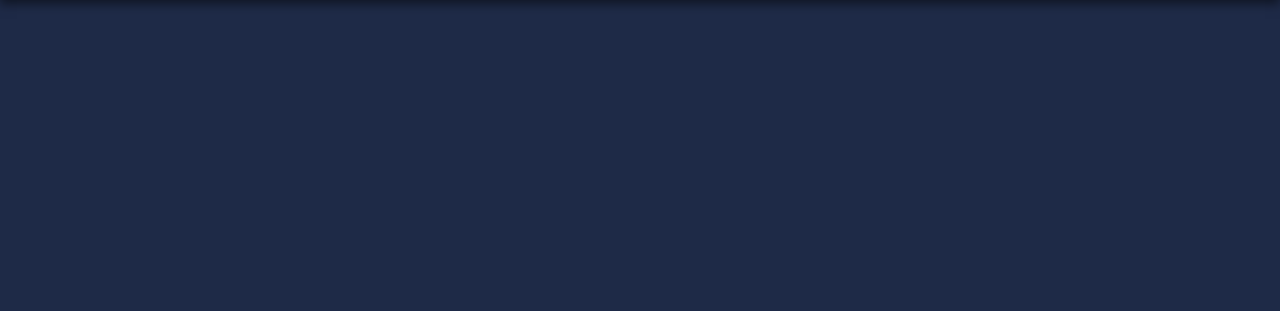
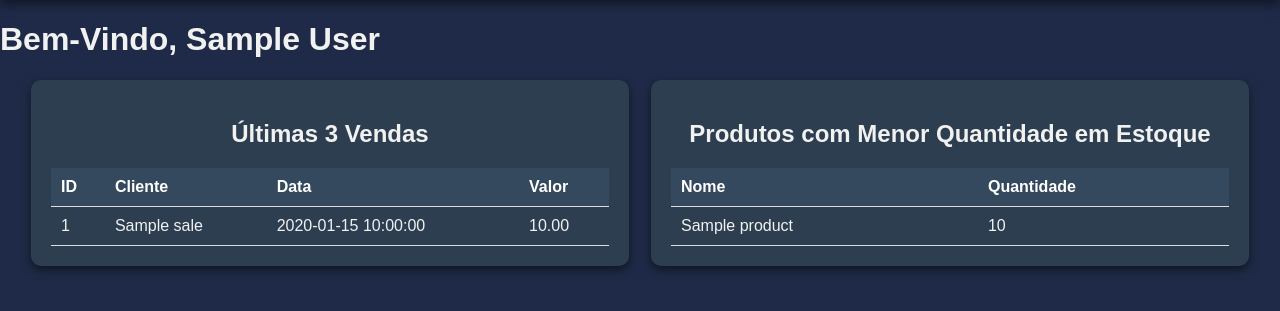
Before and after one commit to J0seAlbuquerque/StockFLow, a PHP site: page /pages/homepage.php in a window 1280 px wide. Shown: the part 66-377 px from the top of the page. Run offline with PHP 8.4, Linux system fonts and the light colour scheme; the visitor is signed in with stand-in values (Sample User, id 1); tables that the repository leaves empty hold one stand-in row (values such as "Sample post").

Commit message:
feat: duas section da dashboard inicial

```diff
--- a/assets/css/_homepage.css
+++ b/assets/css/_homepage.css
@@ -168,3 +168,47 @@ body {
         font-size: 0.9rem; /* Ajusta o tamanho da fonte do botão dropdown */
     }
 }
+
+/* Dashboard */
+.dashboard {
+    display: flex;
+    justify-content: space-around;
+    margin: 20px;
+}
+
+section {
+    background-color: #2c3e50; /* Charcoal */
+    padding: 20px;
+    border-radius: 10px;
+    box-shadow: 0 4px 10px rgba(0, 0, 0, 0.5);
+    width: 45%;
+}
+
+section h2 {
+    text-align: center;
+    margin-bottom: 20px;
+}
+
+table {
+    width: 100%;
+    border-collapse: collapse;
+}
+
+table th, table td {
+    padding: 10px;
+    text-align: left;
+    border-bottom: 1px solid #ddd;
+}
+
+table th {
+    background-color: #34495e; /* Dark Blue / Charcoal suave */
+    color: #fff;
+}
+
+table tr:nth-child(even) {
+    background-color: #1e2a47; /* Dark Blue */
+}
+
+table tr:hover {
+    background-color: #1abc9c; /* Turquoise */
+}
--- a/pages/homepage.php
+++ b/pages/homepage.php
@@ -1,11 +1,32 @@
 <?php
+ini_set('display_errors', 1);
+error_reporting(E_ALL);
 session_start();
 if (!isset($_SESSION['nomeEmpresa'])) {
     header("Location: ../pages/login.php");
     exit();
 }
+require_once('../includes/config.php'); // Include the database configuration file
+
 $user_id = $_SESSION['user_id'];
 $nomeEmpresa = $_SESSION['nomeEmpresa']; // Define the $nomeEmpresa variable
+$customer_name = $_SESSION['name']; // Define the $customer_name variable
+
+// Fetch the latest 3 sales
+$query_sales = "SELECT sale_id, customer_name, sale_date, total_amount FROM sales WHERE user_id = ? ORDER BY sale_date DESC LIMIT 3";
+$stmt_sales = $conn->prepare($query_sales);
+$stmt_sales->bind_param("i", $user_id);
+$stmt_sales->execute();
+$result_sales = $stmt_sales->get_result();
+$latest_sales = $result_sales->fetch_all(MYSQLI_ASSOC);
+
+// Fetch the 5 products with the lowest quantity
+$query_products = "SELECT name, quantity FROM products WHERE user_id = ? ORDER BY quantity ASC LIMIT 5";
+$stmt_products = $conn->prepare($query_products);
+$stmt_products->bind_param("i", $user_id);
+$stmt_products->execute();
+$result_products = $stmt_products->get_result();
+$low_stock_products = $result_products->fetch_all(MYSQLI_ASSOC);
 ?>
 <!DOCTYPE html>
 <html lang="pt-br">
@@ -48,5 +69,52 @@ $nomeEmpresa = $_SESSION['nomeEmpresa']; // Define the $nomeEmpresa variable
             </div>
         </nav>
     </header>
+    <div class="welcome">
+        <h1>Bem-Vindo, <?php echo $customer_name?></h1>
+    </div>
+    <div class="dashboard">
+        <section class="latest-sales">
+            <h2>Últimas 3 Vendas</h2>
+            <table>
+                <thead>
+                    <tr>
+                        <th>ID</th>
+                        <th>Cliente</th>
+                        <th>Data</th>
+                        <th>Valor</th>
+                    </tr>
+                </thead>
+                <tbody>
+                    <?php foreach ($latest_sales as $sale): ?>
+                        <tr>
+                            <td><?php echo $sale['sale_id']; ?></td>
+                            <td><?php echo $sale['customer_name']; ?></td>
+                            <td><?php echo $sale['sale_date']; ?></td>
+                            <td><?php echo $sale['total_amount']; ?></td>
+                        </tr>
+                    <?php endforeach; ?>
+                </tbody>
+            </table>
+        </section>
+        <section class="low-stock-products">
+            <h2>Produtos com Menor Quantidade em Estoque</h2>
+            <table>
+                <thead>
+                    <tr>
+                        <th>Nome</th>
+                        <th>Quantidade</th>
+                    </tr>
+                </thead>
+                <tbody>
+                    <?php foreach ($low_stock_products as $product): ?>
+                        <tr>
+                            <td><?php echo $product['name']; ?></td>
+                            <td><?php echo $product['quantity']; ?></td>
+                        </tr>
+                    <?php endforeach; ?>
+                </tbody>
+            </table>
+        </section>
+    </div>
 </body>
 </html>
```
Also changed, not shown: assets/js/_homepage.js (added).
